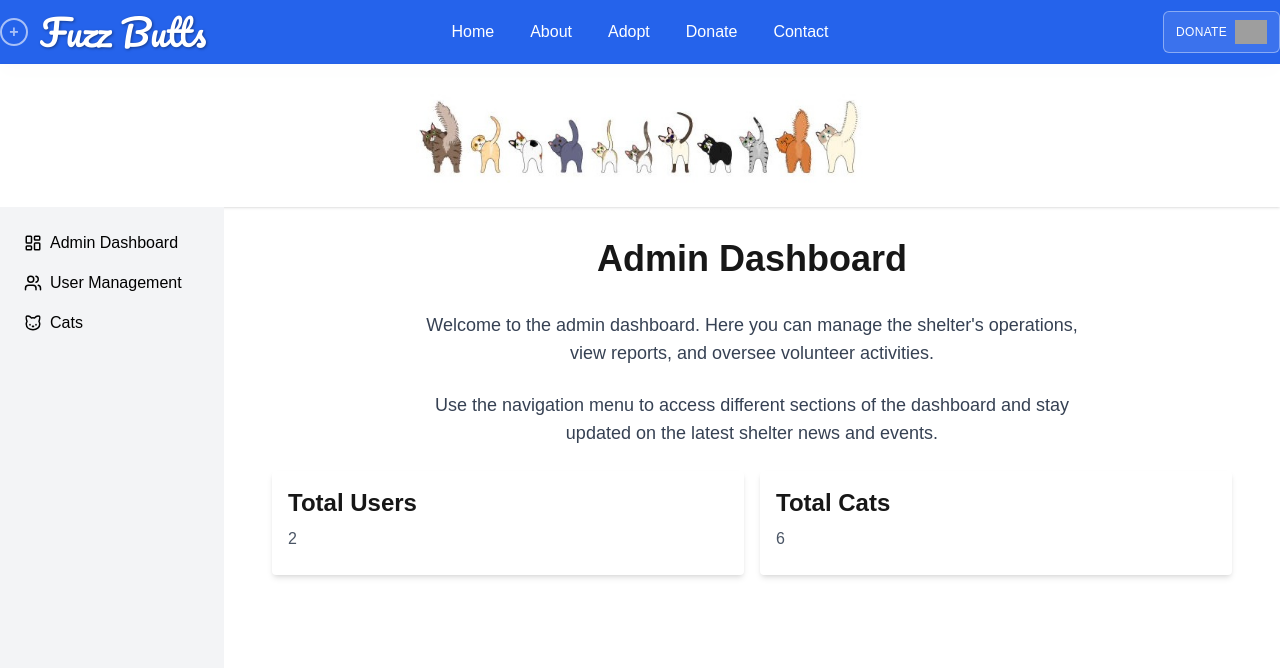
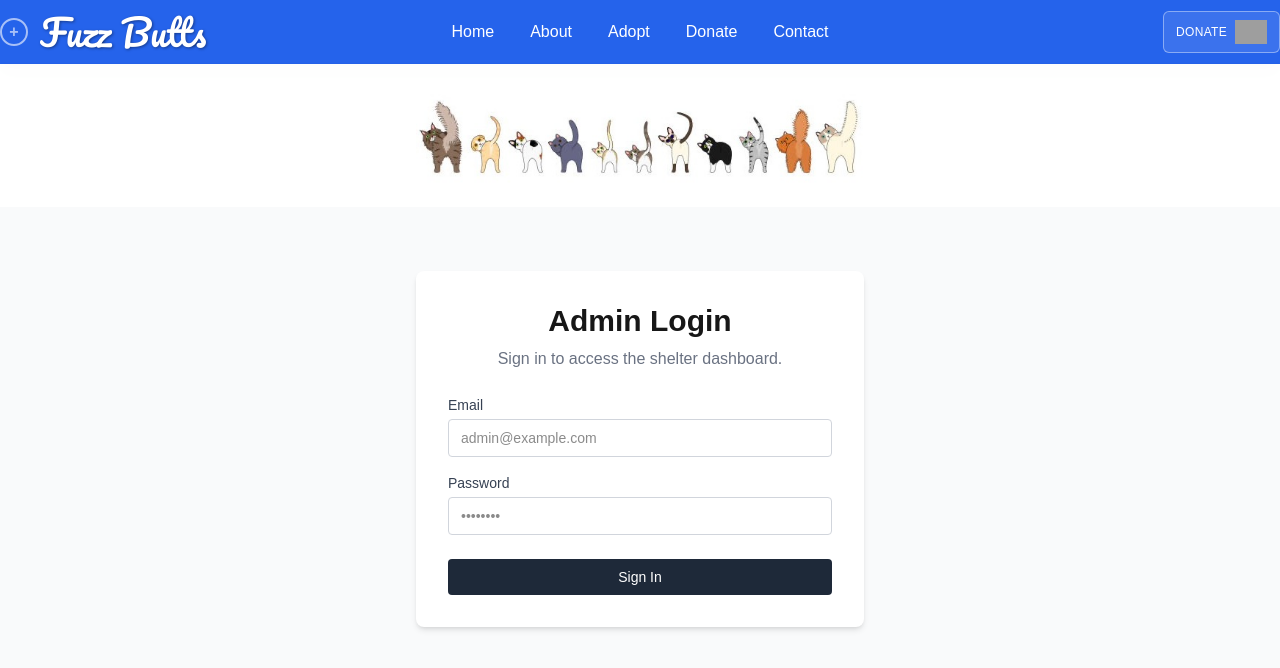
Before and after one commit to jasonhellis-bit/Fuzz-Butts.org, a Next.js app in the folder my-app/: page /admin in a window 1280 px wide. Shown: the top 668 px of the page. Built offline with nearby package versions, Linux system fonts and the light colour scheme; grey boxes are pictures that could not be loaded.

Commit message:
Added login page and updated MetaData for tabs.

```diff
--- a/my-app/app/admin/layout.tsx
+++ b/my-app/app/admin/layout.tsx
@@ -1,14 +1,7 @@
-import ManageNav from "@/components/manage/manageNav";
-
 export default function AdminLayout({
   children,
 }: {
   children: React.ReactNode;
 }) {
-  return (
-    <div className="flex min-h-screen">
-      <ManageNav />
-      <main className="flex-1 p-8">{children}</main>
-    </div>
-  );
+  return <>{children}</>;
 }
--- /dev/null
+++ b/my-app/app/admin/manage/home/page.tsx
@@ -0,0 +1,27 @@
+import { sampleCats, sampleUsers } from "@/components/helpers/tempData";
+
+export default function AdminHome() {
+  return (
+    <div className="flex flex-col items-center px-4">
+      <h1 className="text-4xl font-bold mb-8">Admin Dashboard</h1>
+      <p className="text-lg text-gray-700 mb-6 max-w-2xl text-center">
+        Welcome to the admin dashboard. Here you can manage the shelter's
+        operations, view reports, and oversee volunteer activities.
+      </p>
+      <p className="text-lg text-gray-700 mb-6 max-w-2xl text-center">
+        Use the navigation menu to access different sections of the dashboard
+        and stay updated on the latest shelter news and events.
+      </p>
+      <div className="grid grid-cols-1 md:grid-cols-2 gap-4 w-full max-w-7xl">
+        <div className="bg-white shadow-md rounded p-4">
+          <h2 className="text-2xl font-bold mb-2">Total Users</h2>
+          <p className="text-gray-600 mb-2">{sampleUsers.length}</p>
+        </div>
+        <div className="bg-white shadow-md rounded p-4">
+          <h2 className="text-2xl font-bold mb-2">Total Cats</h2>
+          <p className="text-gray-600 mb-2">{sampleCats.length}</p>
+        </div>
+      </div>
+    </div>
+  );
+}
--- /dev/null
+++ b/my-app/app/admin/manage/layout.tsx
@@ -0,0 +1,14 @@
+import ManageNav from "@/components/manage/manageNav";
+
+export default function ManageLayout({
+  children,
+}: {
+  children: React.ReactNode;
+}) {
+  return (
+    <div className="flex min-h-screen">
+      <ManageNav />
+      <main className="flex-1 p-8">{children}</main>
+    </div>
+  );
+}
--- a/my-app/app/admin/page.tsx
+++ b/my-app/app/admin/page.tsx
@@ -1,26 +1,70 @@
-import { sampleCats, sampleUsers } from "@/components/helpers/tempData";
+"use client";
 
-export default function AdminPage() {
+import { useState } from "react";
+import { useRouter } from "next/navigation";
+
+export default function AdminLoginPage() {
+  const router = useRouter();
+  const [email, setEmail] = useState("");
+  const [password, setPassword] = useState("");
+  const [error, setError] = useState("");
+
+  function handleSubmit(e: React.SyntheticEvent<HTMLFormElement>) {
+    e.preventDefault();
+    if (!email || !password) {
+      setError("Please enter your email and password.");
+      return;
+    }
+    // TODO: replace with real auth
+    router.push("/admin/manage/home");
+  }
+
   return (
-    <div className="flex flex-col items-center px-4">
-      <h1 className="text-4xl font-bold mb-8">Admin Dashboard</h1>
-      <p className="text-lg text-gray-700 mb-6 max-w-2xl text-center">
-        Welcome to the admin dashboard. Here you can manage the shelter's
-        operations, view reports, and oversee volunteer activities.
-      </p>
-      <p className="text-lg text-gray-700 mb-6 max-w-2xl text-center">
-        Use the navigation menu to access different sections of the dashboard
-        and stay updated on the latest shelter news and events.
-      </p>
-      <div className="grid grid-cols-1 md:grid-cols-2 gap-4 w-full max-w-7xl">
-        <div className="bg-white shadow-md rounded p-4">
-          <h2 className="text-2xl font-bold mb-2">Total Users</h2>
-          <p className="text-gray-600 mb-2">{sampleUsers.length}</p>
-        </div>
-        <div className="bg-white shadow-md rounded p-4">
-          <h2 className="text-2xl font-bold mb-2">Total Cats</h2>
-          <p className="text-gray-600 mb-2">{sampleCats.length}</p>
-        </div>
+    <div className="flex min-h-screen items-start justify-center bg-gray-50 px-4 pt-16">
+      <div className="w-full max-w-md bg-white rounded-lg shadow-md p-8">
+        <h1 className="text-3xl font-bold text-center mb-2">Admin Login</h1>
+        <p className="text-gray-500 text-center mb-6">
+          Sign in to access the shelter dashboard.
+        </p>
+
+        <form onSubmit={handleSubmit} className="flex flex-col gap-4">
+          <div className="flex flex-col gap-1">
+            <label htmlFor="email" className="text-sm font-medium text-gray-700">
+              Email
+            </label>
+            <input
+              id="email"
+              type="email"
+              value={email}
+              onChange={(e) => setEmail(e.target.value)}
+              placeholder="admin@example.com"
+              className="border border-gray-300 rounded px-3 py-2 text-sm focus:outline-none focus:ring-2 focus:ring-gray-400"
+            />
+          </div>
+
+          <div className="flex flex-col gap-1">
+            <label htmlFor="password" className="text-sm font-medium text-gray-700">
+              Password
+            </label>
+            <input
+              id="password"
+              type="password"
+              value={password}
+              onChange={(e) => setPassword(e.target.value)}
+              placeholder="••••••••"
+              className="border border-gray-300 rounded px-3 py-2 text-sm focus:outline-none focus:ring-2 focus:ring-gray-400"
+            />
+          </div>
+
+          {error && <p className="text-red-500 text-sm">{error}</p>}
+
+          <button
+            type="submit"
+            className="bg-gray-800 text-white rounded py-2 text-sm font-medium hover:bg-gray-700 transition-colors mt-2"
+          >
+            Sign In
+          </button>
+        </form>
       </div>
     </div>
   );
--- a/my-app/app/layout.tsx
+++ b/my-app/app/layout.tsx
@@ -21,8 +21,9 @@ const pacifico = Pacifico({
 });
 
 export const metadata: Metadata = {
-  title: "Create Next App",
-  description: "Generated by create next app",
+  title: "Fuzz Butts Cat Rescue",
+  description:
+    "A nonprofit dedicated to rescuing cats and helping them find safe, loving homes.",
 };
 
 export default function RootLayout({
--- a/my-app/components/manage/manageNav.tsx
+++ b/my-app/components/manage/manageNav.tsx
@@ -5,7 +5,7 @@ export default function ManageNav() {
     <nav className="bg-gray-100 min-h-screen w-56 flex-shrink-0 p-6">
       <ul className="flex flex-col space-y-4">
         <li>
-          <a href="/admin" className="text-black hover:text-gray-600 flex items-center gap-2">
+          <a href="/admin/manage/home" className="text-black hover:text-gray-600 flex items-center gap-2">
             <LayoutDashboard size={18} />
             Admin Dashboard
           </a>
```
